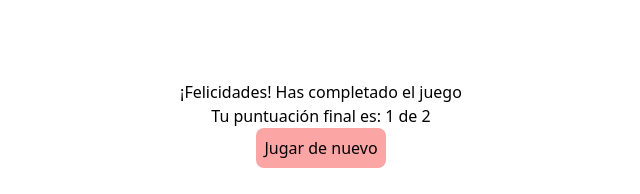
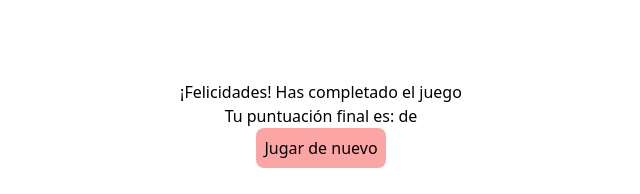
Before and after one commit to ByronDein/PokemonGameReact, a React (Vite) app: page /score in a window 1280 px wide. Shown: the top 194 px of the page, without its empty margins (319-959 px from the left). Built offline with nearby package versions, Linux system fonts and the light colour scheme.

Commit message:
add usecontext to the score and quantityofquestions

```diff
--- /dev/null
+++ b/src/contexts/ScoreContext.jsx
@@ -0,0 +1,21 @@
+import {createContext, useState} from 'react'
+import PropTypes from 'prop-types'
+
+
+export const ScoreContext = createContext();
+
+export const ScoreProvider = ({children}) => {
+    const [score, setscore] = useState(0)
+    const [quantityOfQuestions, setquantityOfQuestions] = useState(0)
+
+    return (
+        <ScoreContext.Provider value={{score, setscore, quantityOfQuestions, setquantityOfQuestions}}>
+            {children}
+        </ScoreContext.Provider>
+    )
+
+}
+
+ScoreProvider.propTypes = {
+    children: PropTypes.node.isRequired
+}
--- a/src/main.jsx
+++ b/src/main.jsx
@@ -1,13 +1,15 @@
 import { StrictMode } from 'react'
 import { createRoot } from 'react-dom/client'
+import { BrowserRouter, Routes, Route } from 'react-router-dom'
 import PokemonPage from './pages/PokemonPage'
 import FinalScore from './pages/FinalScore'
 // import Menu from './pages/Menu'
-import { BrowserRouter, Routes, Route } from 'react-router-dom'
 import './index.css'
+import { ScoreProvider } from './contexts/ScoreContext'
 
 createRoot(document.getElementById('root')).render(
   <StrictMode>
+    <ScoreProvider>
       <BrowserRouter>
         <Routes>
           {/* <Route path="/" element={<Menu />} /> */}
@@ -16,5 +18,6 @@ createRoot(document.getElementById('root')).render(
 
         </Routes>
       </BrowserRouter>
+    </ScoreProvider>
   </StrictMode>,
 )
--- a/src/pages/FinalScore.jsx
+++ b/src/pages/FinalScore.jsx
@@ -1,5 +1,9 @@
-import { useNavigate } from "react-router-dom"
+import { useNavigate, useLocation } from "react-router-dom"
 const FinalScore = () => {
+  const location = useLocation();
+  const searchParams = new URLSearchParams(location.search);
+  const score = searchParams.get('score');
+  const quantityOfQuestions = searchParams.get('quantityOfQuestions');
   const navigate = useNavigate();
   const newGame = () => {
     navigate('/');
@@ -7,7 +11,7 @@ const FinalScore = () => {
   return (
     <div className="flex flex-col justify-center items-center mt-20">
       <h2>¡Felicidades! Has completado el juego</h2>
-        <h3>Tu puntuación final es: {1} de {2}</h3>
+      <h3>Tu puntuación final es: {score} de {quantityOfQuestions}</h3>
       <button className="p-2 bg-red-300 rounded-lg" onClick={newGame}>Jugar de nuevo</button>
 
     </div>
--- a/src/pages/PokemonPage.jsx
+++ b/src/pages/PokemonPage.jsx
@@ -1,17 +1,19 @@
-import { useEffect, useState } from "react";
+import { useEffect, useState, useContext } from "react";
 import { CircleLoader } from 'react-spinners';
+import { useNavigate } from "react-router-dom";
 import getPokemonOptions from "../helpers/getPokemonOptions";
-import {  useNavigate } from "react-router-dom";
+import { ScoreContext } from "../contexts/ScoreContext";
+
 
 const PokemonPage = () => {
     const navigate = useNavigate();
+    const { score, setScore, quantityOfQuestions } = useContext(ScoreContext);
     const [pokemonImg, setPokemonImg] = useState('');
     const [pokemonInfo, setPokemonInfo] = useState([]);
     const [pokemonSelected, setPokemonSelected] = useState(0);
     const [loading, setLoading] = useState(true);
-    const [score, setscore] = useState(0)
     const [message, setmessage] = useState('')
-    const [quantityOfQuestions, setquantityOfQuestions] = useState(15)
+
     const [remainigQuestions, setremainigQuestions] = useState(0)
 
     useEffect(() => {
@@ -28,18 +30,18 @@ const PokemonPage = () => {
             } finally {
                 setTimeout(() => {
 
-                }, );
+                },);
             }
         };
-        if(remainigQuestions < quantityOfQuestions  ){
+        if (remainigQuestions < quantityOfQuestions) {
 
             fetchPokemonData();
         }
         else {
-           setLoading(true);
-           setTimeout(() => {
-            navigate('/score');
-           }, 500);
+            setLoading(true);
+            setTimeout(() => {
+                navigate(`/score?score=${score}&quantityOfQuestions=${quantityOfQuestions}`);
+            }, 500);
         }
     }, [score, quantityOfQuestions, remainigQuestions, navigate]);
 
@@ -57,7 +59,7 @@ const PokemonPage = () => {
         console.log(pokemonSelected.id);
         setremainigQuestions(remainigQuestions + 1)
         if (parseInt(id) === pokemonSelected.id) {
-            setscore(score + 1);
+            setScore(score + 1);
             setmessage(`Respuesta correcta es: ${pokemonSelected.name}`);
         } else {
             setmessage(`Respuesta Incorrecta era: ${pokemonSelected.name}`);
@@ -87,16 +89,16 @@ const PokemonPage = () => {
                     {
                         pokemonInfo.map((pokemon) => (
                             <div className="mt-3" key={pokemon.data.id}>
-                                <button className="p-4 bg-red-500 w-52  text-white" onClick={(e)=> checkAnswer(e.target.value)} value={pokemon.data.id} >{pokemon.data.name}</button>
+                                <button className="p-4 bg-red-500 w-52  text-white" onClick={(e) => checkAnswer(e.target.value)} value={pokemon.data.id} >{pokemon.data.name}</button>
                             </div>
                         ))
                     }
-                    your score is: {score}
+
                     <h1>Total Questions: {quantityOfQuestions}</h1>
-                    <h1>Remaining Questions: {quantityOfQuestions - remainigQuestions }</h1>
+                    <h1>Remaining Questions: {quantityOfQuestions - remainigQuestions}</h1>
                     <h1>{message}</h1>
 
-                   {/* <input type="text" placeholder="Ingrese Su nombre para el ranking" className="bg-black" /> */}
+                    {/* <input type="text" placeholder="Ingrese Su nombre para el ranking" className="bg-black" /> */}
                 </div>
             )}
         </>
```
Lines whose indentation alone changed are shown as unchanged.
